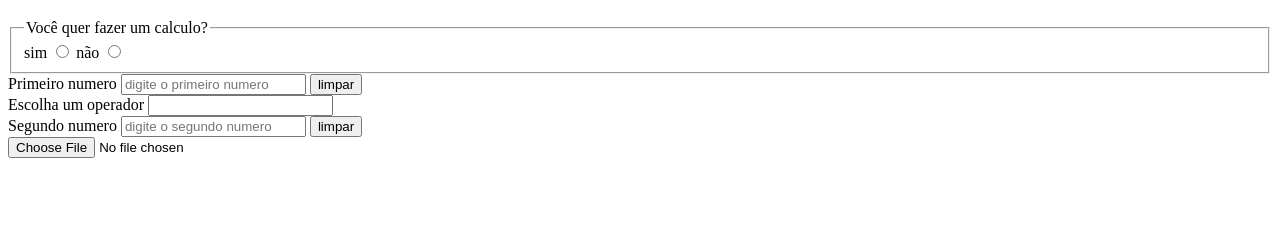
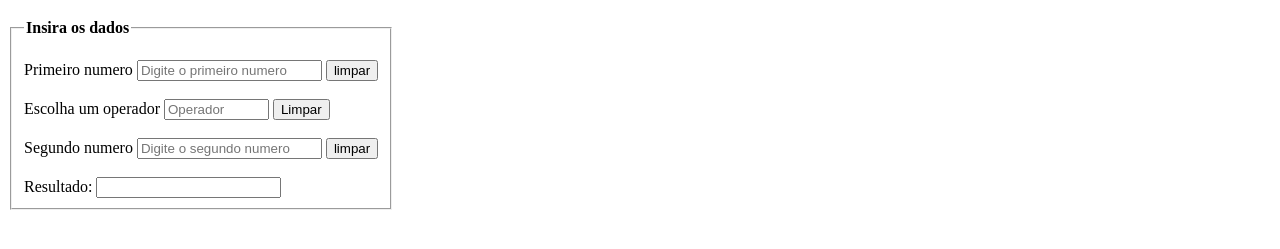
Before and after one commit to GabeGreison/simpleCalculator, a plain HTML site: page index.html in a window 1280 px wide. Shown: the part 61-310 px from the top of the page. Drawn offline with Linux system fonts and the light colour scheme.

Commit message:
first menu

```diff
--- a/index.html
+++ b/index.html
@@ -8,16 +8,50 @@
 </head>
 
 <body>
-    <script src="./simpleCalculator.js"></script>
-<h1>Calculadora Simples</h1>
-<fieldset>
-    <legend>Você quer fazer um calculo?</legend>
+  <header>
+      <h1>Calculadora Simples</h1>
+</header>
 
-    <label for="yes">sim</label>
-    <input type="radio" name="coffee" id="yes">
+<main>
 
-    <label for="no">não</label>
-    <input type="radio" name="coffee" id="no">
+<fieldset style="width: fit-content;">
+    <legend>
+       <strong>
+           Insira os dados
+        </strong>
+    </legend>
+
+    <br>
+
+<form action="" method="GET" id="numero 1" name="numero1">
+
+    <label for="numero1">Primeiro numero</label>
+    <input id="numero1" type="number" placeholder="Digite o primeiro numero" size="15">
+    <button type="reset"> limpar</button>
+</form>
+
+<br>
+
+<form action="">
+    <label for="ope">Escolha um operador</label>
+    <input type="" name="operadores" id="ope" list="operadores" size="10" placeholder="Operador">
+    <button type="reset">Limpar</button>
+</form>
+
+<br>
+
+<form action="" method="GET" id="numero 2" name="numero2">
+    <label for="numero2">Segundo numero</label>
+    <input id="numero2" type="number" placeholder="Digite o segundo numero" size="15">
+    <button type="reset"> limpar</button>
+</form>
+
+<br>
+
+<form action="" method="get" name="resultado" id>
+    <label for="resultado">Resultado:</label>
+    <input type="text" id="resultado">
+</form>
 </fieldset>
 
 <datalist id="operadores">
@@ -27,26 +61,9 @@
     <option value="Divisão"></option>
 </datalist>
 
-<form action=""></form>
-<form action="" method="GET" id="numero 1">
+  <script src="./simpleCalculator.js"></script>
 
-    <label for="senha">Primeiro numero</label>
-    <input id="senha" type="number" placeholder="digite o primeiro numero" size="15">
-    <button type="reset"> limpar</button>
+</main>
+</body>
 
-</form>
-
-<label for="ope">Escolha um operador</label>
-<input type="" name="operadores" id="ope" list="operadores">
-
-<form action="" method="GET" id="numero 2">
-
-    <label for="senha">Segundo numero</label>
-    <input id="senha" type="number" placeholder="digite o segundo numero" size="15">
-    <button type="reset"> limpar</button>
-
-</form>
-
-<input type="file">
-</body>
 </html>
```
